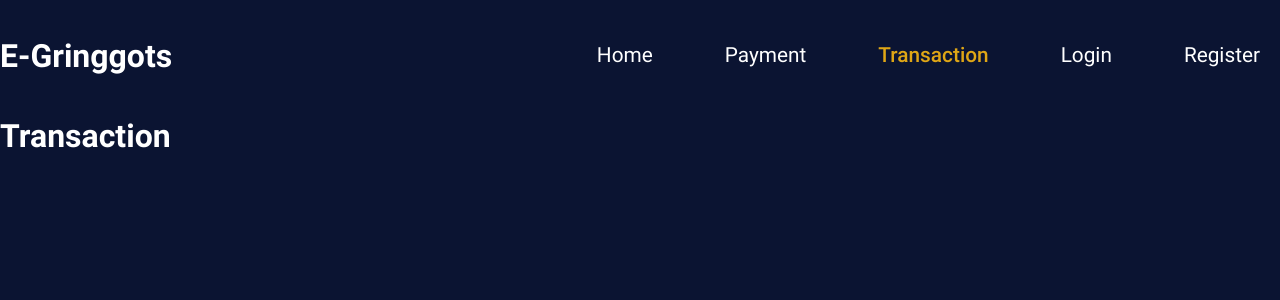
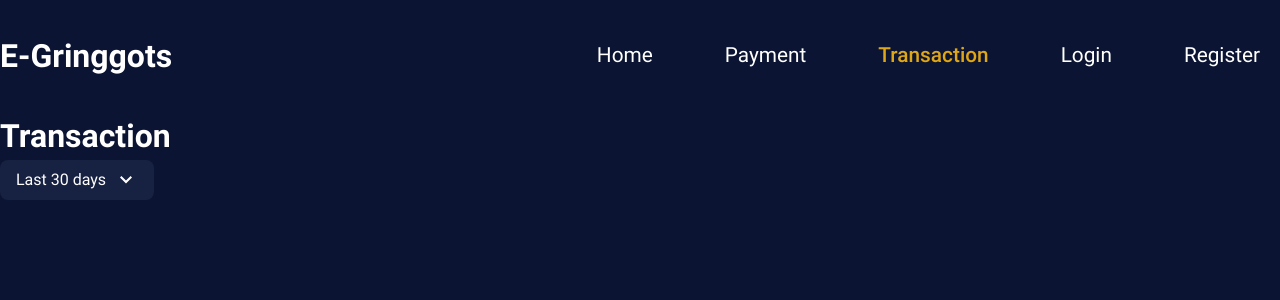
Before and after one commit to BuzzOffer/E-Gringotts-Frontend, a React (Vite) app: page /transaction in a window 1280 px wide. Shown: the top 300 px of the page. Built offline with nearby package versions, Linux system fonts and the light colour scheme.

Commit message:
create dropdown with toggle

```diff
--- /dev/null
+++ b/src/components/Dropdown/Dropdown.jsx
@@ -0,0 +1,18 @@
+import { useState } from 'react';
+import DropdownButton from "./DropdownButton/DropdownButton";
+import DropdownContent from "./DropdownContent/DropdownContent";
+
+export default function Dropdown({ label, options }){
+    const [visible, setVisible] = useState(false);
+
+    function toggleDropdown() {
+        setVisible(!visible);
+    }
+
+    return(
+        <div>
+            <DropdownButton toggle={toggleDropdown} label={label} visible={visible}/>
+            <DropdownContent options={options} visible={visible}/>
+        </div>
+    )
+}
--- /dev/null
+++ b/src/components/Dropdown/DropdownButton/DropdownButton.jsx
@@ -0,0 +1,41 @@
+import styles from "./DropdownButton.module.css";
+
+const ArrowDown = ({ color }) => (
+    <svg
+        xmlns="http://www.w3.org/2000/svg"
+        height="24"
+        viewBox="0 -960 960 960"
+        width="24"
+        fill={color}
+    >
+        <path d="M480-345 240-585l56-56 184 184 184-184 56 56-240 240Z"/>
+    </svg>
+)
+
+const ArrowUp = ({ color }) => (
+    <svg
+        xmlns="http://www.w3.org/2000/svg"
+        height="24"
+        viewBox="0 -960 960 960"
+        width="24"
+        fill={color}
+    >
+        <path d="m296-345-56-56 240-240 240 240-56 56-184-184-184 184Z"/>
+    </svg>
+)
+
+export default function DropdownButton({ toggle, label, visible }){
+    return (
+        <div
+            onClick={toggle}
+            className={`${styles.dropdownBtn} ${visible? styles.dropdownBtnOpen : null}`}
+        >
+            <p>
+                {label}
+            </p>
+            <span style={{marginLeft: "0.5rem"}}>
+                {visible? <ArrowUp color={"#FFFFFF"} /> : <ArrowDown color={"#FFFFFF"} />}
+            </span>
+        </div>
+    )
+}
--- /dev/null
+++ b/src/components/Dropdown/DropdownButton/DropdownButton.module.css
@@ -0,0 +1,11 @@
+.dropdownBtn{
+    background-color: var(--background-clr-lighter);
+    padding: 0.5rem 1rem;
+    border-radius: 0.5rem;
+    cursor: pointer;
+    display: flex;
+}
+
+.dropdownBtnOpen{
+    background-color: #355DD4;
+}
--- /dev/null
+++ b/src/components/Dropdown/DropdownContent/DropdownContent.jsx
@@ -0,0 +1,14 @@
+import DropdownItem from "../DropdownItem/DropdownItem";
+import styles from "./DropdownContent.module.css";
+
+export default function DropdownContent({ options, visible }){
+    return(
+        <div className={`${styles.contentContainer} ${visible? styles.contentContainerOpen : null}`}>
+            {options.map((item) => (
+                <p className={styles.option} key={item}>
+                    <DropdownItem option={item}/>
+                </p>
+            ))}
+        </div>
+    )
+}
--- /dev/null
+++ b/src/components/Dropdown/DropdownContent/DropdownContent.module.css
@@ -0,0 +1,23 @@
+.contentContainer{
+    background-color: var(--background-clr-lighter);
+    margin-top: 5px;
+    padding: 0.5rem;
+    text-align: center;
+    border-radius: 0.5rem;
+    position: relative;
+    opacity: 0;
+}
+
+.contentContainerOpen{
+    opacity: 1;
+}
+
+.option{
+    padding: 0.5rem 0;
+    border-radius: 0.5rem;
+    cursor: pointer;
+}
+
+.option:hover{
+    background-color: #222E58;
+}
--- /dev/null
+++ b/src/components/Dropdown/DropdownItem/DropdownItem.jsx
@@ -0,0 +1,3 @@
+export default function DropdownItem({ option }){
+    return option
+}
--- /dev/null
+++ b/src/pages/Transaction/Transaction.module.css
@@ -0,0 +1,3 @@
+.filterContainer{
+    display: flex;
+}
--- a/src/pages/Transaction/index.jsx
+++ b/src/pages/Transaction/index.jsx
@@ -1,3 +1,15 @@
+import Dropdown from "../../components/Dropdown/Dropdown";
+import styles from "./Transaction.module.css";
+
+const lastNDays = [30, 15, 10];
+
 export default function Transaction(){
-    return <h1>Transaction</h1>
+    return (
+        <>
+            <h1>Transaction</h1>
+            <div className={styles.filterContainer}>
+                <Dropdown label={`Last ${lastNDays[0]} days`} options={lastNDays}/>
+            </div>
+        </>
+    )
 }
```
Also changed, not shown: src/assets/icons/arrow_up.svg (added), src/components/Dropdown/Dropdown.module.css (added).
